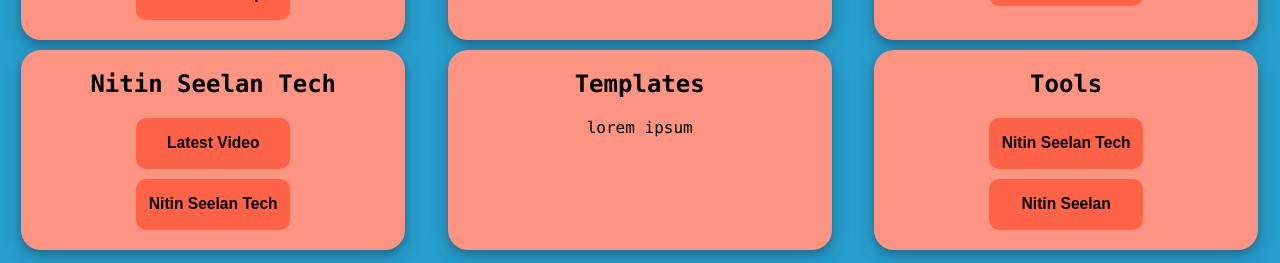
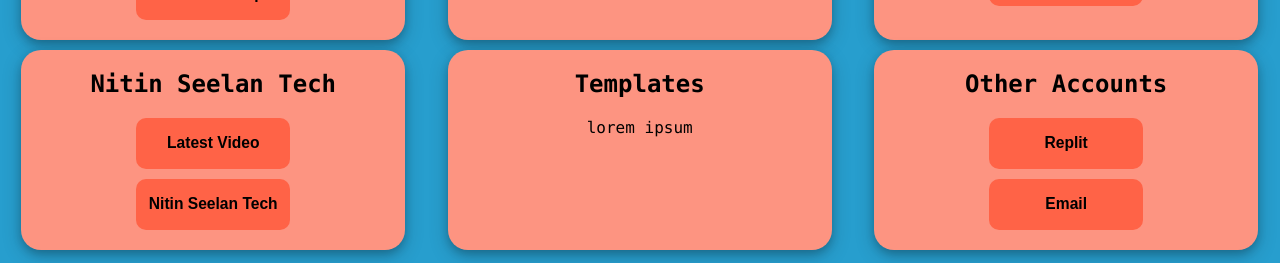
Before and after one commit to NitinSeelan/nsweb, a Next.js app: page / in a window 1280 px wide. Shown: the part 309-572 px from the top of the page. Built offline with nearby package versions, Linux system fonts and the light colour scheme.

Commit message:
david is going to steal it

```diff
--- a/app/globals.css
+++ b/app/globals.css
@@ -107,10 +107,6 @@ h1{
   cursor: pointer;
 }
 
-.ecdiv {
-  text-align: center;
-}
-
 p{
   margin-left: 40px;
   margin-right: 40px;
@@ -118,4 +114,15 @@ p{
 }
 h2{
   text-align: center;
+
 }
+
+
+.ech1{
+  text-align: center;
+}
+
+.ech2{
+  text-align: center;
+
+}
--- a/app/page.js
+++ b/app/page.js
@@ -34,10 +34,10 @@ export default function Home() {
           <p>lorem ipsum</p>
         </div>
         <div className="column">
-          <h2>Tools</h2>
-          <MyLink link="https://www.youtube.com/@nitinseelantech" text="Nitin Seelan Tech"/>
+          <h2>Other Accounts</h2>
+          <MyLink link="https://replit.com/@nitin26" text="Replit"/>
           <br/>
-          <MyLink link="https://www.youtube.com/@nitinseelan" text="Nitin Seelan"/>
+          <MyLink link="nitins.seelan@gmail.com" text="Email"/>
         </div>
       </div>
       <f1>Copyright Nitin Seelan 2024</f1>
```
Also changed, not shown: app/about/page.js.
